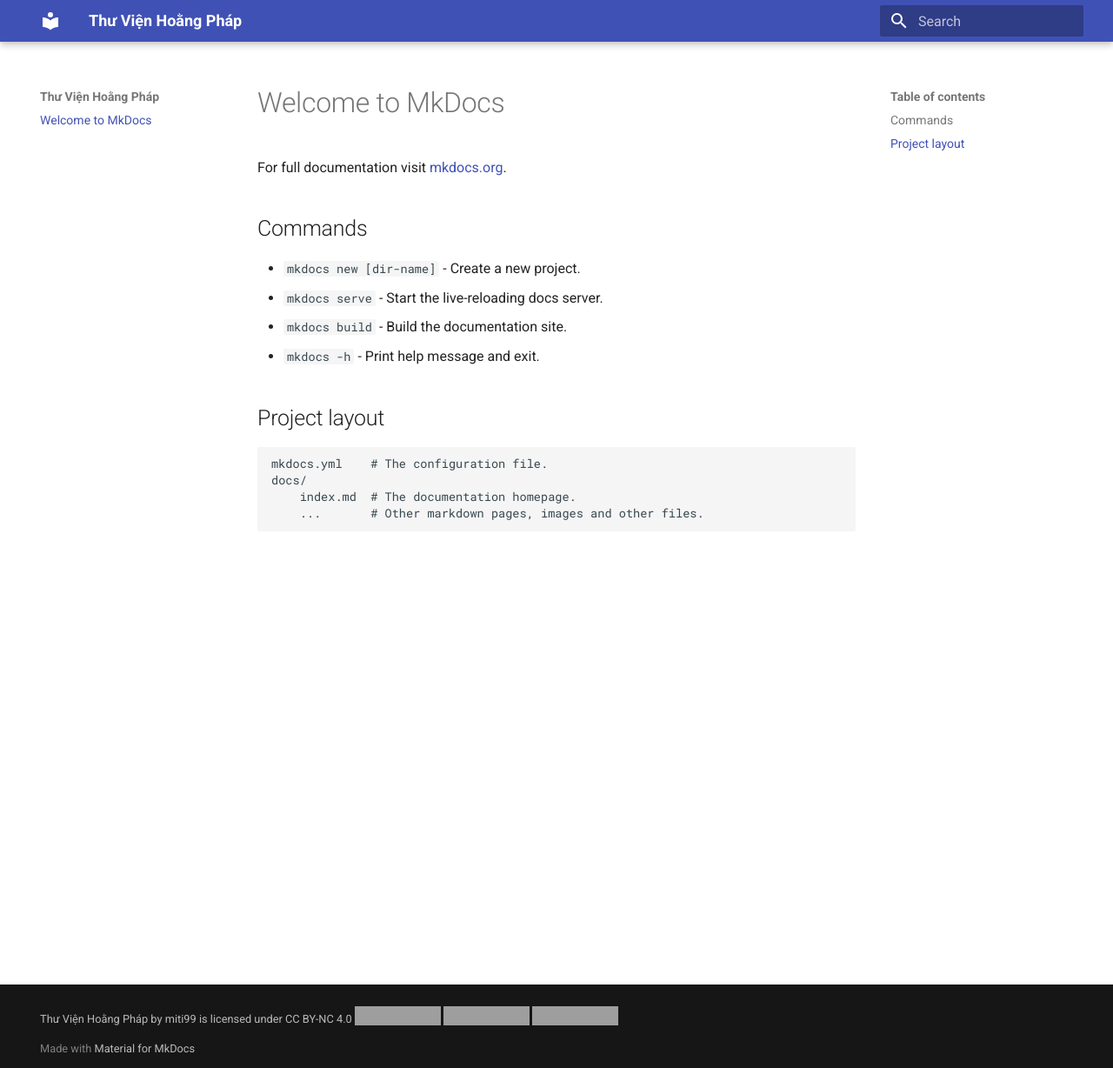
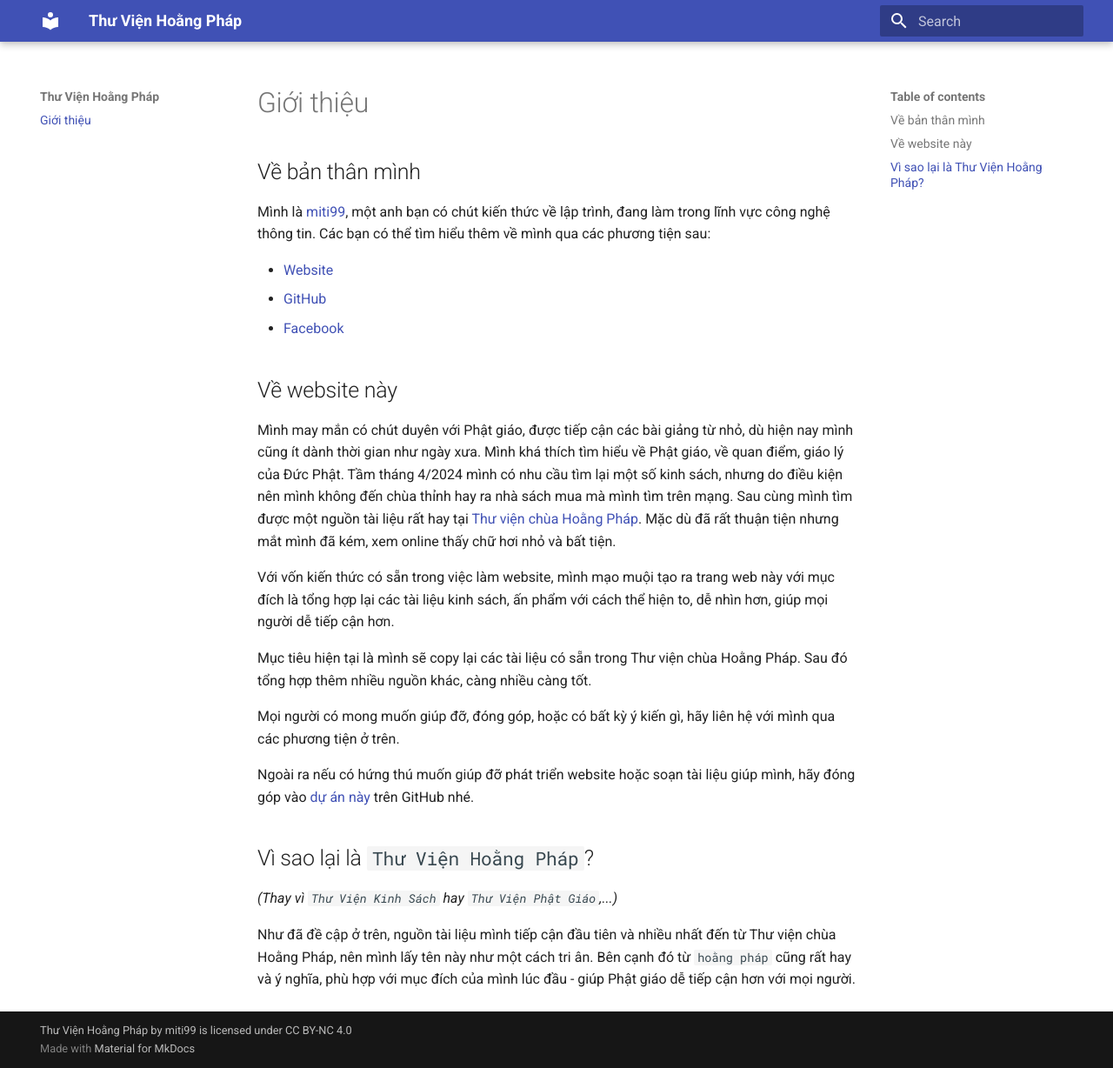
Before and after one commit to thuvienhoangphap/thuvienhoangphap.github.io, an MkDocs documentation site: the page built from docs/index.md, in a window 1280 px wide and 1228 px high. Shown: the whole window at 87% size. Built offline with MkDocs 1.6.1 and Material for MkDocs 9.7.7, drawn with Linux system fonts in a browser that asks for light colours; grey boxes are pictures that could not be loaded.

Commit message:
[Add] intro

```diff
--- a/docs/index.md
+++ b/docs/index.md
@@ -1,17 +1,38 @@
-# Welcome to MkDocs
+# Giới thiệu
 
-For full documentation visit [mkdocs.org](https://www.mkdocs.org).
+## Về bản thân mình
 
-## Commands
+Mình là [miti99](https://miti99.dev), một anh bạn có chút kiến thức về lập trình, đang làm trong lĩnh vực công nghệ
+thông tin. Các bạn có thể tìm hiểu thêm về mình qua các phương tiện sau:
 
-* `mkdocs new [dir-name]` - Create a new project.
-* `mkdocs serve` - Start the live-reloading docs server.
-* `mkdocs build` - Build the documentation site.
-* `mkdocs -h` - Print help message and exit.
+- [Website](https://miti99.dev)
+- [GitHub](https://github.com/tiennm99)
+- [Facebook](https://www.facebook.com/tiennm99)
 
-## Project layout
+## Về website này
 
-    mkdocs.yml    # The configuration file.
-    docs/
-        index.md  # The documentation homepage.
-        ...       # Other markdown pages, images and other files.
+Mình may mắn có chút duyên với Phật giáo, được tiếp cận các bài giảng từ nhỏ, dù hiện nay mình cũng ít dành thời gian
+như ngày xưa. Mình khá thích tìm hiểu về Phật giáo, về quan điểm, giáo lý của Đức Phật. Tầm tháng 4/2024 mình có nhu cầu
+tìm lại một số kinh sách, nhưng do điều kiện nên mình không đến chùa thỉnh hay ra nhà sách mua mà mình tìm trên mạng.
+Sau cùng mình tìm được một nguồn tài liệu rất hay
+tại [Thư viện chùa Hoằng Pháp](https://www.chuahoangphap.com.vn/thu-vien-kinh-sach/). Mặc dù đã rất thuận tiện nhưng mắt
+mình đã kém, xem online thấy chữ hơi nhỏ và bất tiện.
+
+Với vốn kiến thức có sẵn trong việc làm website, mình mạo muội tạo ra trang web này với mục đích là tổng hợp lại các tài
+liệu kinh sách, ấn phẩm với cách thể hiện to, dễ nhìn hơn, giúp mọi người dễ tiếp cận hơn.
+
+Mục tiêu hiện tại là mình sẽ copy lại các tài liệu có sẵn trong Thư viện chùa Hoằng Pháp. Sau đó tổng hợp thêm nhiều
+nguồn khác, càng nhiều càng tốt.
+
+Mọi người có mong muốn giúp đỡ, đóng góp, hoặc có bất kỳ ý kiến gì, hãy liên hệ với mình qua các phương tiện ở trên.
+
+Ngoài ra nếu có hứng thú muốn giúp đỡ phát triển website hoặc soạn tài liệu giúp mình, hãy đóng góp
+vào [dự án này](https://github.com/thuvienhoangphap/thuvienhoangphap.github.io) trên GitHub nhé.
+
+## Vì sao lại là `Thư Viện Hoằng Pháp`?
+
+_(Thay vì `Thư Viện Kinh Sách` hay `Thư Viện Phật Giáo`,...)_
+
+Như đã đề cập ở trên, nguồn tài liệu mình tiếp cận đầu tiên và nhiều nhất đến từ Thư viện chùa Hoằng Pháp, nên mình lấy
+tên này như một cách tri ân. Bên cạnh đó từ `hoằng pháp` cũng rất hay và ý nghĩa, phù hợp với mục đích của mình lúc
+đầu - giúp Phật giáo dễ tiếp cận hơn với mọi người.
--- a/mkdocs.yml
+++ b/mkdocs.yml
@@ -4,4 +4,4 @@ theme:
   features:
     - navigation.footer
 copyright: >-
-  <p xmlns:cc="http://creativecommons.org/ns#" xmlns:dct="http://purl.org/dc/terms/"><a property="dct:title" rel="cc:attributionURL" href="https://thuvienhoangphap.github.io">Thư Viện Hoằng Pháp</a> by <a rel="cc:attributionURL dct:creator" property="cc:attributionName" href="https://miti99.dev">miti99</a> is licensed under <a href="https://creativecommons.org/licenses/by-nc/4.0/?ref=chooser-v1" target="_blank" rel="license noopener noreferrer" style="display:inline-block;">CC BY-NC 4.0<img style="height:22px!important;margin-left:3px;vertical-align:text-bottom;" src="https://mirrors.creativecommons.org/presskit/icons/cc.svg?ref=chooser-v1" alt=""><img style="height:22px!important;margin-left:3px;vertical-align:text-bottom;" src="https://mirrors.creativecommons.org/presskit/icons/by.svg?ref=chooser-v1" alt=""><img style="height:22px!important;margin-left:3px;vertical-align:text-bottom;" src="https://mirrors.creativecommons.org/presskit/icons/nc.svg?ref=chooser-v1" alt=""></a></p>
+  <a href="https://thuvienhoangphap.github.io" target="_blank">Thư Viện Hoằng Pháp</a> by <a href="https://miti99.dev" target="_blank">miti99</a> is licensed under <a href="https://creativecommons.org/licenses/by-nc/4.0/" target="_blank">CC BY-NC 4.0</a>
```
